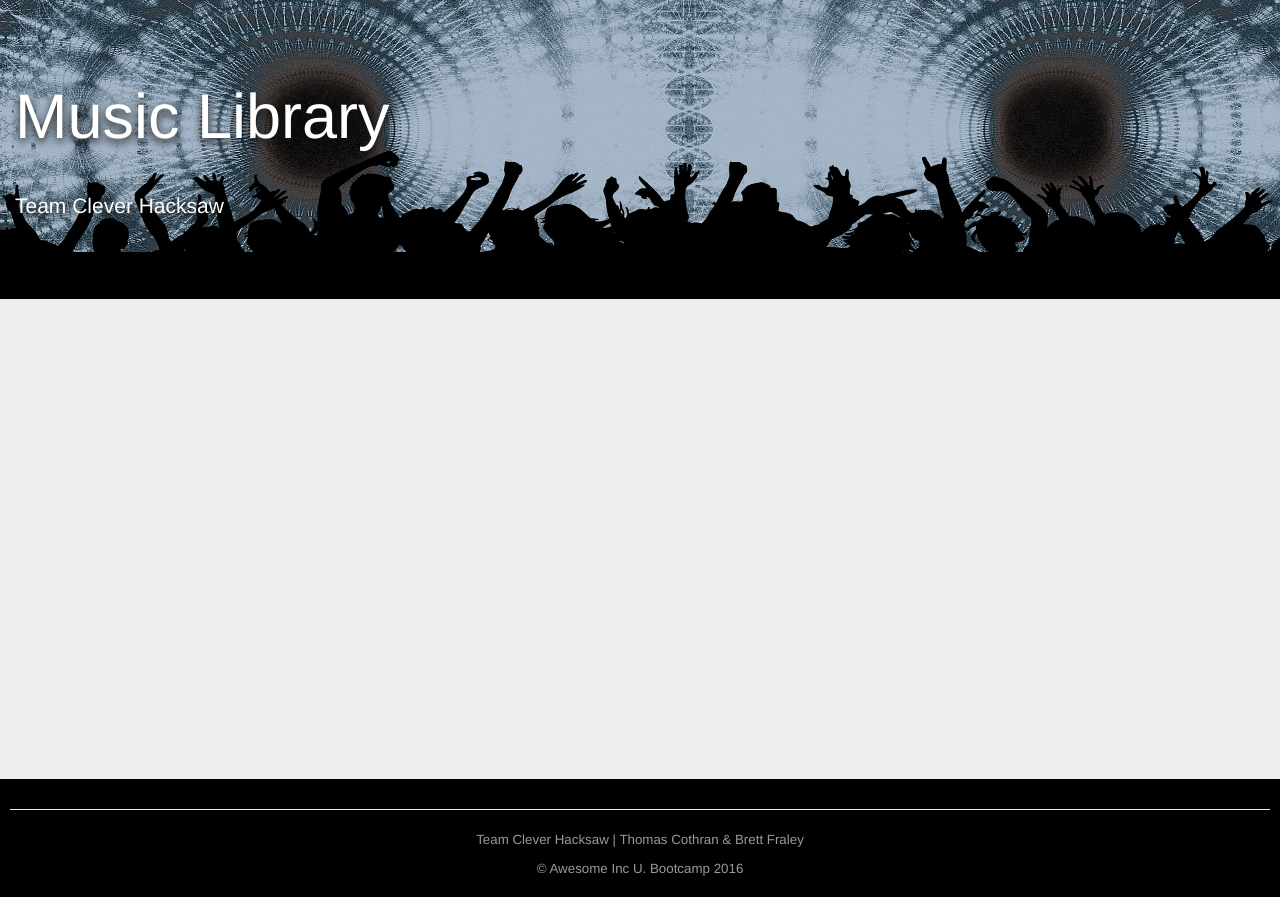
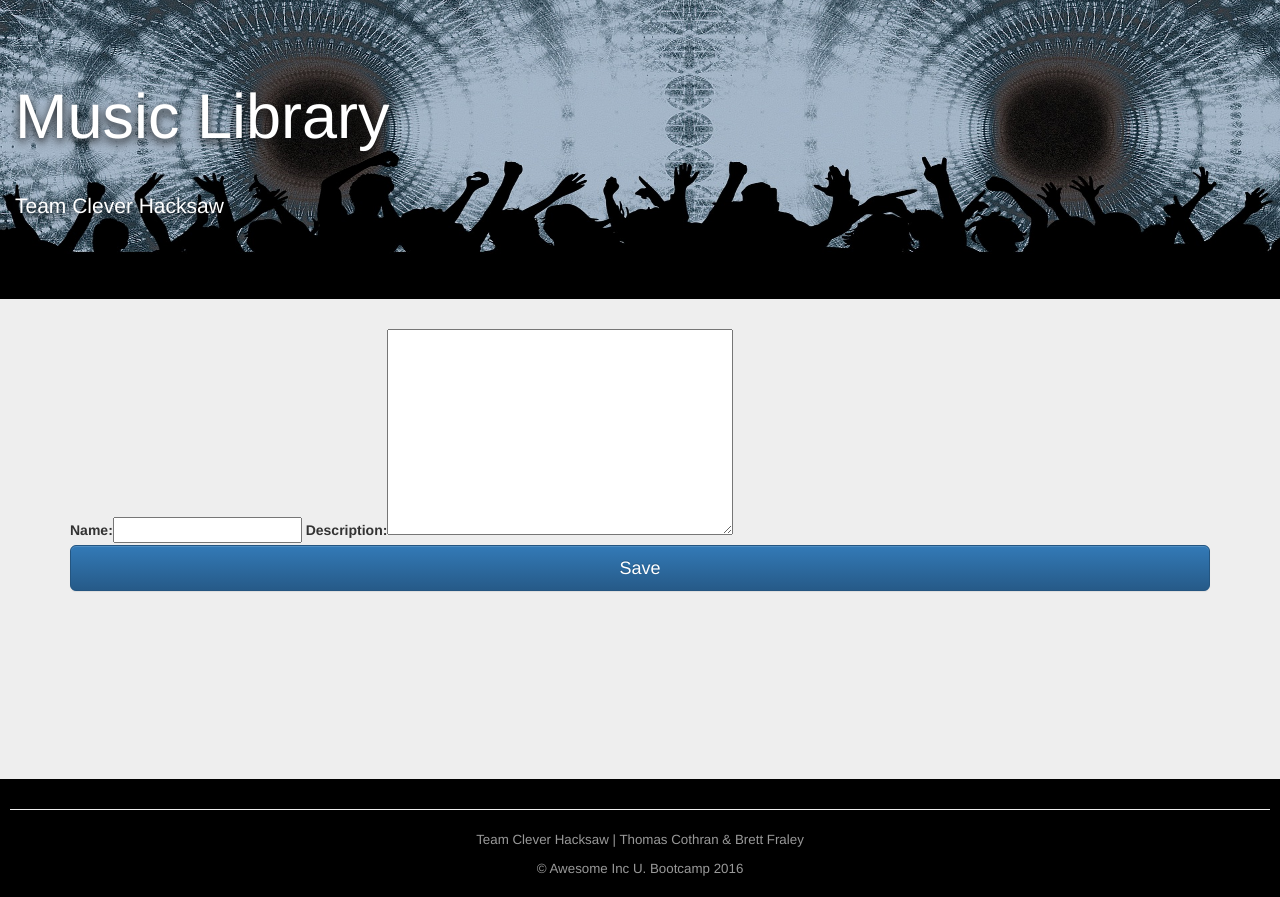
Before and after one commit to Clever-Hacksaw/musiclibrary, a Django app: page / in a window 1280 px wide. Shown: the part 71-968 px from the top of the page. Run offline with Django 3.2, Linux system fonts and the light colour scheme; some libraries are stand-ins or nearby versions.

Commit message:
add new artist dat input form

```diff
--- a/music/templates/music/index.html
+++ b/music/templates/music/index.html
@@ -2,7 +2,10 @@
 
 {% block content %}
 <div class="main-content">
-
+    <form action="" method="POST">
+        {% csrf_token %}
+        {{ form }}
+        <button type="submit" class="btn btn-primary btn-block btn-lg">Save</button>
+    </form>
 </div>
-
 {% endblock content %}
--- a/music/urls.py
+++ b/music/urls.py
@@ -3,7 +3,7 @@ from django.conf.urls import url
 from . import views
 
 urlpatterns = [
-    url(r'^$', views.index, name="index"),
+    url(r'^$', views.ArtistCreate.as_view(), name="index"),
 
     url(r'^artist-list/$', views.ArtistList.as_view(), name="artist_list"),
     url(r'^(?P<pk>\d+)/artist-detail/$', views.ArtistDetail.as_view(), name="artist_detail"),
--- a/music/views.py
+++ b/music/views.py
@@ -2,6 +2,7 @@ from django.shortcuts import render, get_object_or_404
 from django.db.models import Count
 from django.core.urlresolvers import reverse
 from django.views.generic import ListView, DetailView
+from django.views.generic.edit import CreateView
 # NOTE: Remove any above we don't use.
 
 # Import the music app models.
@@ -17,6 +18,11 @@ class ArtistList(ListView):
 
 class ArtistDetail(DetailView):
     model = Artist
+
+class ArtistCreate(CreateView):
+    model = Artist
+    fields = ('name', 'description', )
+    template_name = "music/index.html"
 
 # Album data views.
 
```
